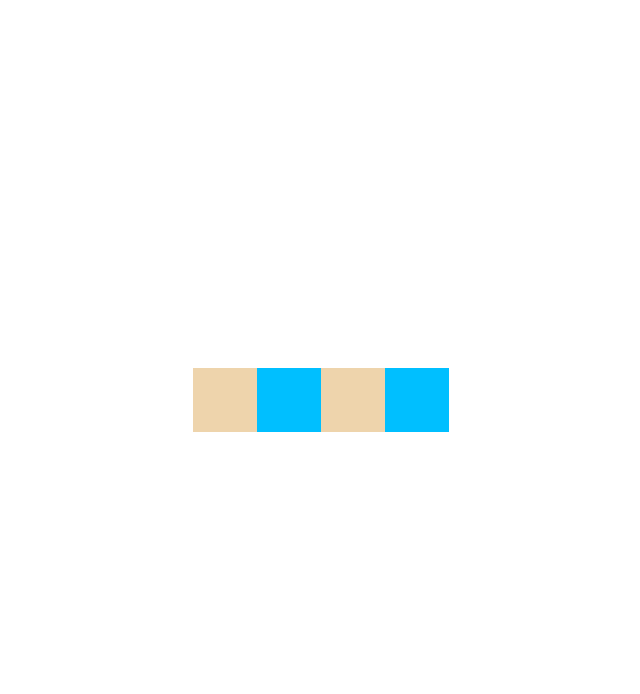
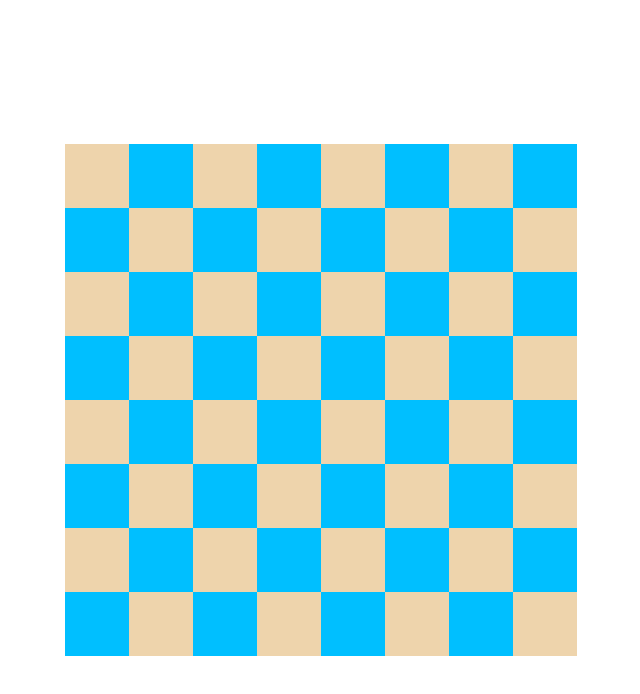
Before and after one commit to FifthLord/5_chess_react_ts_oop, a React (Create React App) app: page / in a window 1280 px wide. Shown: the top 694 px of the page, without its empty margins (319-959 px from the left). Built offline with nearby package versions, Linux system fonts and the light colour scheme.

Commit message:
create board with cells

```diff
--- a/src/App.css
+++ b/src/App.css
@@ -1,10 +1,10 @@
-
 
 * {
    margin: 0;
    padding: 0;
 }
-.App {
+
+.app {
   width: 100vw;
   height: 100vh;
   display: flex;
@@ -13,8 +13,8 @@
 }
 
 .board{
-   width: calc(64*8);
-   height: calc(64*8);
+   width: calc(64px*8);
+   height: calc(64px*8);
    display: flex;
    flex-wrap: wrap;
 }
--- a/src/App.tsx
+++ b/src/App.tsx
@@ -1,12 +1,29 @@
 
-import React from 'react';
+import React, { useEffect, useState } from 'react';
 import './App.css';
 import BoardComponent from './components/BoardComponent';
+import { Board } from './models/Board';
 
-function App() {
+const App = () => {
+   const [board, setBoard] = useState(new Board())
+
+   useEffect(() => {
+      restart()
+   }, [])
+
+   function restart() {
+      const newBoard = new Board();
+      newBoard.initCells()
+      setBoard(newBoard)
+   }
+
+
    return (
-      <div className="App">
-         <BoardComponent />
+      <div className="app">
+         <BoardComponent
+            board={board}
+            setBoard={setBoard}
+         />
       </div>
    );
 }
--- a/src/components/BoardComponent.tsx
+++ b/src/components/BoardComponent.tsx
@@ -1,14 +1,32 @@
 
-import React from 'react';
+import React, { FC } from "react";
+import { Board } from "../models/Board";
+import CellComponent from "./CellComponent";
 
-const BoardComponent = () => {
+
+
+
+interface BoardProps {
+   board: Board;
+   setBoard: (board: Board) => void;
+}
+
+
+
+const BoardComponent: FC<BoardProps> = ({ board, setBoard }) => {
 
    return (
       <div className='board'>
-         <div className="cell white"></div>
-         <div className="cell black"></div>
-         <div className="cell white"></div>
-         <div className="cell black"></div>
+         {board.cells.map((row, index) =>
+            <React.Fragment key={index}>
+               {row.map(cell =>
+                  <CellComponent
+                     cell={cell}
+                     key={cell.id}
+                  />
+               )}
+            </React.Fragment>
+         )}
       </div>
    );
 }
--- a/src/components/CellComponent.tsx
+++ b/src/components/CellComponent.tsx
@@ -1,9 +1,14 @@
 
-import React from 'react';
+import React, { FC } from 'react';
+import { Cell } from '../models/Cell';
 
-const CellComponent = () => {
+interface CellProps {
+   cell: Cell
+}
+
+const CellComponent: FC<CellProps> = ({ cell }) => {
    return (
-      <div className='cell'>
+      <div className={['cell', cell.color].join(' ')}>
 
       </div>
    );
--- /dev/null
+++ b/src/models/Board.ts
@@ -0,0 +1,23 @@
+
+import { Cell } from './Cell';
+import { Colors } from './Colors';
+
+export class Board {
+   cells: Cell[][] = []
+
+
+   public initCells() {
+      for (let i = 0; i < 8; i++) {
+         const row: Cell[] = []
+         for (let j = 0; j < 8; j++) {
+            if ((i + j) % 2 !== 0) {
+               row.push(new Cell(this, j, i, Colors.BLACK, null)) //Black cells
+            } else {
+               row.push(new Cell(this, j, i, Colors.WHITE, null)) //White cells
+            }
+         }
+         this.cells.push(row);
+      }
+   }
+
+}
--- /dev/null
+++ b/src/models/Cell.ts
@@ -0,0 +1,25 @@
+
+import { Board } from './Board';
+import { Colors } from './Colors';
+import { Figure } from './figures/Figure';
+
+export class Cell {
+   readonly x: number;
+   readonly y: number;
+   readonly color: Colors;
+   figure: Figure | null;
+   board: Board;
+   available: boolean; //может ли переместиться
+   id: number; //for react key
+
+
+   constructor(board: Board, x: number, y: number, color: Colors, figure: Figure | null) {
+      this.x = x;
+      this.y = y;
+      this.color = color;
+      this.figure = figure;
+      this.board = board;
+      this.available = false;
+      this.id = Math.random();
+   }
+}
--- /dev/null
+++ b/src/models/Colors.ts
@@ -0,0 +1,6 @@
+
+
+export enum Colors {
+   WHITE = 'white',
+   BLACK = 'black',
+}
--- /dev/null
+++ b/src/models/Player.ts
@@ -0,0 +1,5 @@
+
+
+export class Player {
+
+}
--- /dev/null
+++ b/src/models/figures/Figure.ts
@@ -0,0 +1,6 @@
+
+import React from 'react';
+
+export class Figure {
+
+}
```
